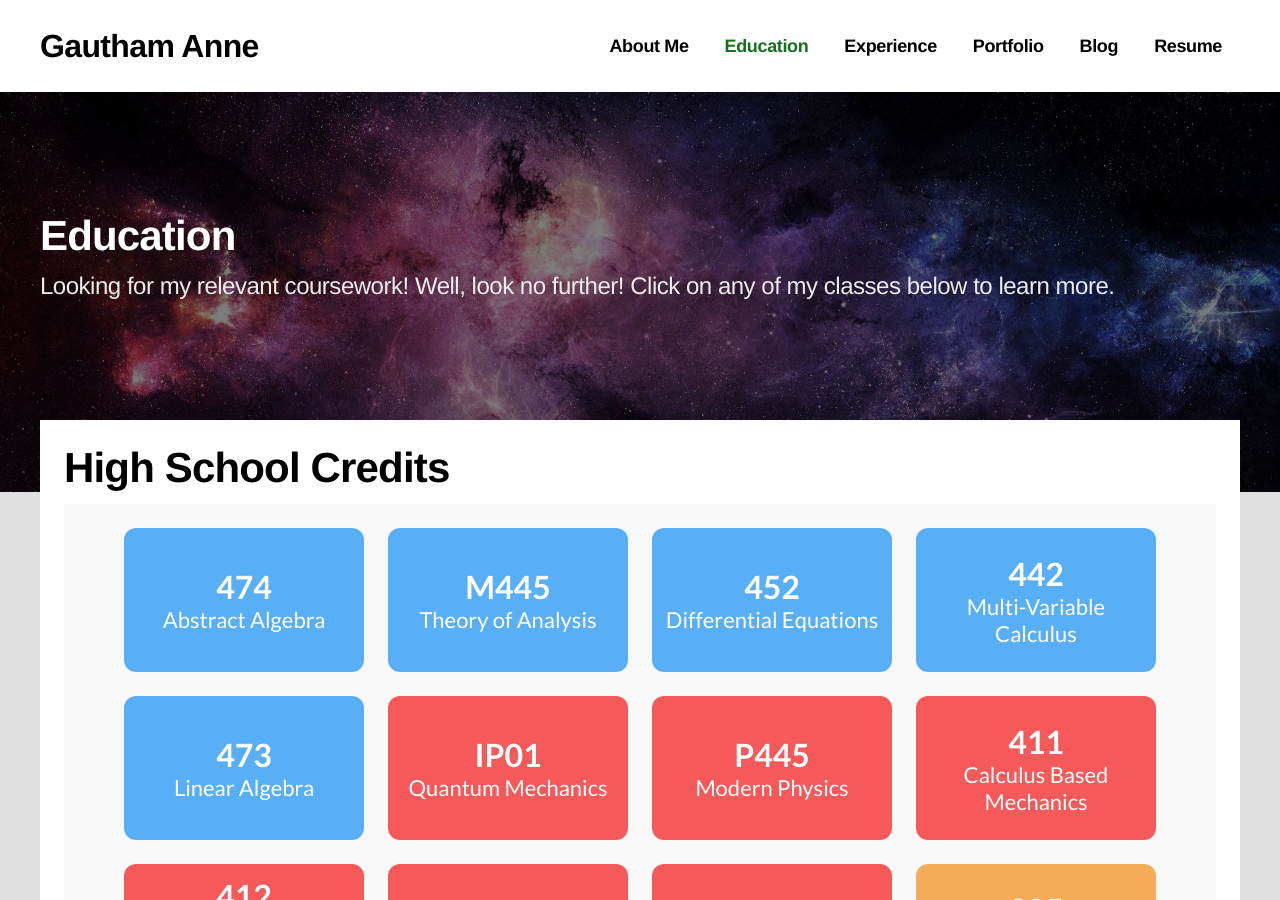
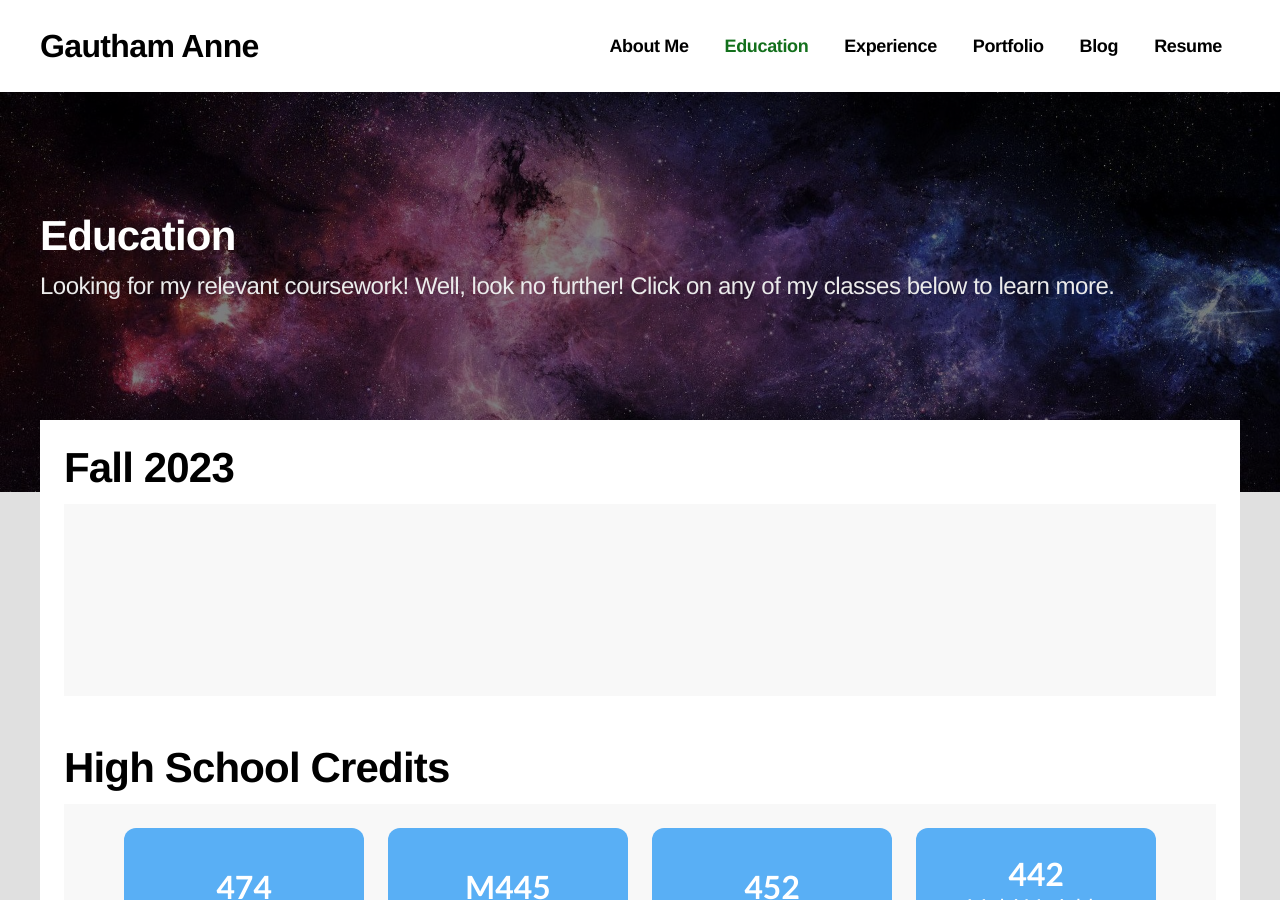
Before and after one commit to annegautham/annegautham.github.io, a Jekyll site: the page built from education.html, in a window 1280 px wide and 900 px high. Built offline with Jekyll 4.4.1, drawn with Linux system fonts in a browser that asks for light colours; some web fonts are replaced.

Commit message:
updates to classes and portfolio

```diff
--- a/_data/classes.yml
+++ b/_data/classes.yml
@@ -1,3 +1,9 @@
+- term: Fall 2023
+  classes:
+    - number:
+      name:
+      dept:
+      description:
 - term: High School Credits
   classes:
     - number: 474
```
Also changed, not shown: portfolio/index.md (+1 -1 lines).
